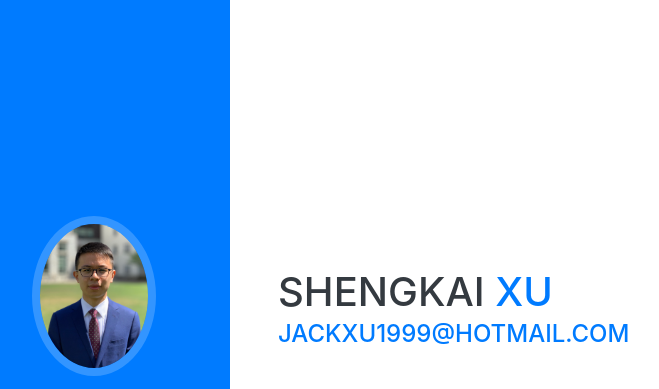
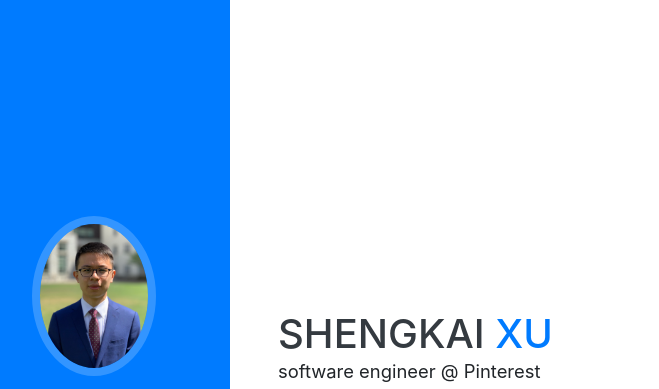
Before and after one commit to JackXu1999/jack-resume, a website with bundled scripts: page index.html in a window 1280 px wide. Shown: the top 389 px of the page, without its empty margins (42-701 px from the left). Built offline with nearby package versions, Linux system fonts and the light colour scheme; a web font is replaced by a local one.

Commit message:
delete email

```diff
--- a/index.html
+++ b/index.html
@@ -73,9 +73,6 @@
         <h1 class="mb-0">Shengkai
           <span class="text-primary">Xu</span>
         </h1>
-        <div class="subheading mb-5">
-          <a href="mailto:jackxu1999@hotmail.com">jackxu1999@hotmail.com</a>
-        </div>
         <p class="lead mb-5">software engineer @ Pinterest</p>
         <div class="social-icons">
           <a href="https://www.linkedin.com/in/shengkai-xu" target="_blank">
```
